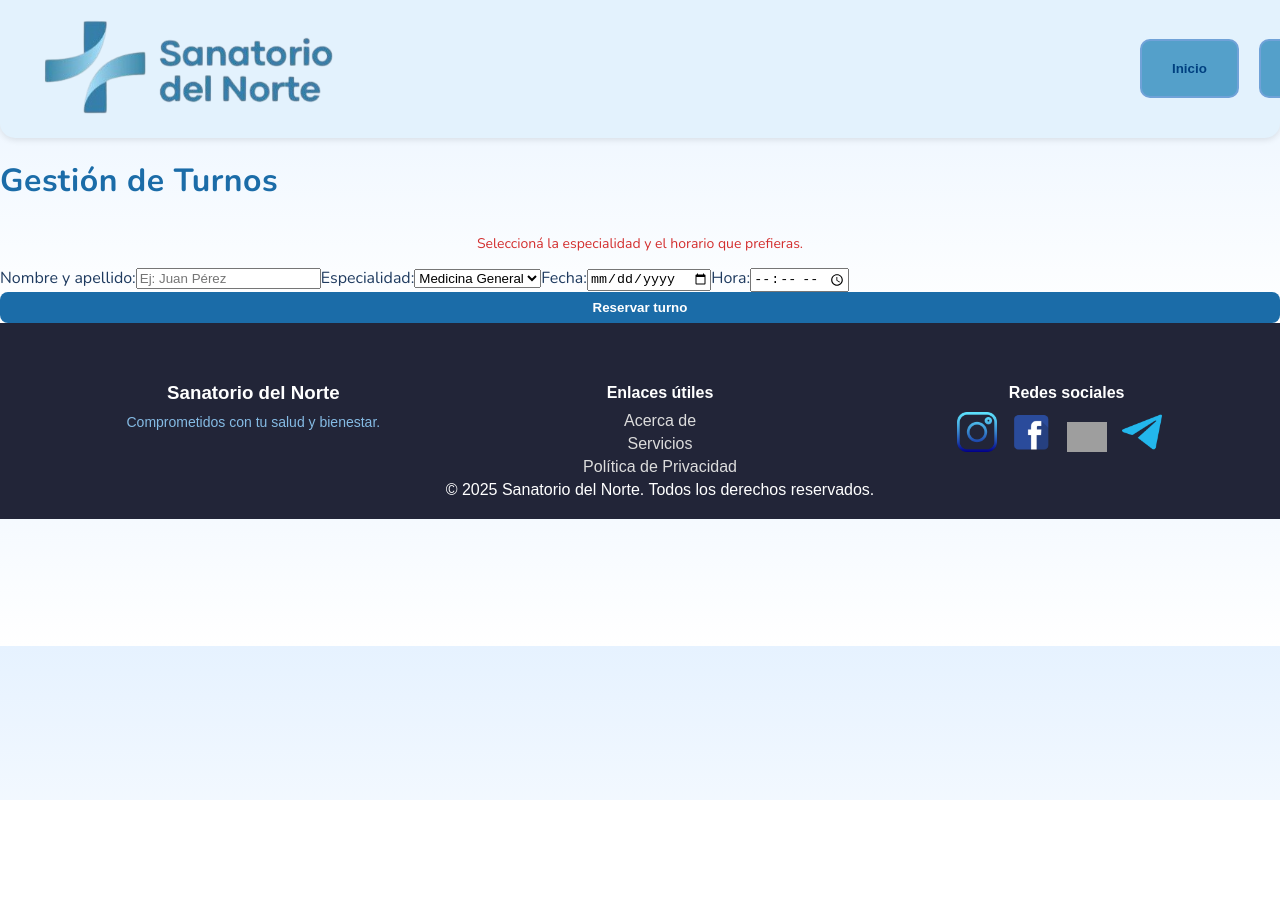
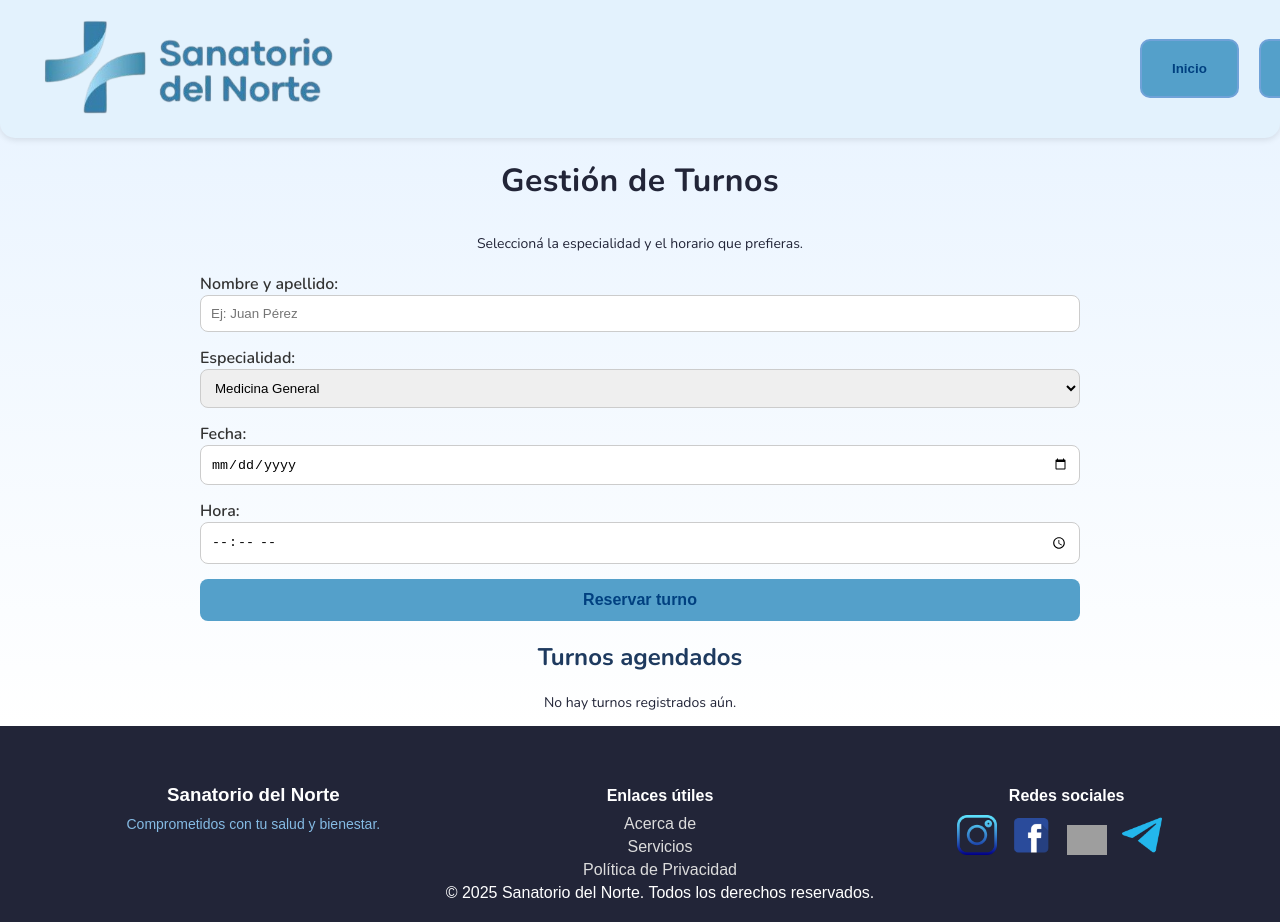
Before and after one commit to aishagomez602-ops/Proyecto-final-Maria, a React app in the folder Login/frontend/: page /turnos in a window 1280 px wide. Shown: the top 922 px of the page. Before the commit the page ends 800 px from the top, so only its background shows below. Built offline with nearby package versions, Linux system fonts and the light colour scheme; grey boxes are pictures that could not be loaded; the HTML template or start-up script is replaced by a standard one.

Commit message:
turnos
hice para agendar y borrar turnos

```diff
--- a/Login/frontend/src/Servicios.jsx
+++ b/Login/frontend/src/Servicios.jsx
@@ -113,7 +113,7 @@ function Servicios () {
 
         <figure className="areas">
           <button>
-            Gastrología <br />
+            Gastroenterología <br />
             <img src="imag/Gastrología.jpg" alt="Gastrología" className="imag" />
           </button>
         </figure>
--- a/Login/frontend/src/Turnos.css
+++ b/Login/frontend/src/Turnos.css
@@ -56,6 +56,90 @@ body {
   color: white;
   transform: scale(1.05);
 }
+--------------------------------------------------------MAIN---------------------------------------------------------------------------
+.turnos-main {
+  max-width: 700px;
+  margin: 40px auto;
+  background-color: #f8fbff;
+  padding: 30px;
+  border-radius: 15px;
+  box-shadow: 0 2px 10px rgba(0, 0, 0, 0.1);
+}
+
+.turnos-main h1 {
+  text-align: center;
+  color: #222538;
+}
+
+.turnos-container {
+  margin-top: 20px;
+  padding-left: 200px;
+  padding-right: 200px;
+}
+
+.turnos-form {
+  display: flex;
+  flex-direction: column;
+  gap: 15px;
+}
+
+.turnos-form label {
+  display: flex;
+  flex-direction: column;
+  font-weight: 600;
+  color: #333;
+}
+
+.turnos-form input,
+.turnos-form select {
+  padding: 10px;
+  border-radius: 8px;
+  border: 1px solid #ccc;
+}
+
+.turnos-form button {
+ background-color: rgb(84, 160, 202);
+  color: #004080;
+  border: none;
+  padding: 12px;
+  border-radius: 8px;
+  font-size: 16px;
+  cursor: pointer;
+  transition: 0.3s;
+}
+
+.turnos-form button:hover {
+  background-color: #5394d9;
+  color: white;
+}
+
+.turnos-lista {
+  text-align: center;
+}
+
+p{
+  color: #222538;
+}
+
+.turnos-lista ul {
+  list-style: none;
+  padding: 0;
+}
+
+.turnos-lista li {
+  background-color: #e8f0fe;
+  margin-bottom: 10px;
+  padding: 12px;
+  border-radius: 8px;
+}
+
+.turnos-lista button {
+  margin-left: 10px;
+  background: none;
+  border: none;
+  cursor: pointer;
+}
+
 
 ------------------------------------------------------FOOTER----------------------------------------------------------------------------
 
--- a/Login/frontend/src/Turnos.jsx
+++ b/Login/frontend/src/Turnos.jsx
@@ -1,7 +1,55 @@
 import { Link } from "react-router-dom";
+import { useState, useEffect } from "react";
 import "./Turnos.css";
 
 export default function Turnos() {
+
+    // Estado para los turnos guardados
+  const [turnos, setTurnos] = useState(() => {
+    const guardados = localStorage.getItem("turnos");
+    return guardados ? JSON.parse(guardados) : [];
+  });
+
+  // Estados para el formulario
+  const [nombre, setNombre] = useState("");
+  const [especialidad, setEspecialidad] = useState("Medicina General");
+  const [fecha, setFecha] = useState("");
+  const [hora, setHora] = useState("");
+
+  // Guardar los turnos en localStorage cada vez que cambian
+  useEffect(() => {
+    localStorage.setItem("turnos", JSON.stringify(turnos));
+  }, [turnos]);
+
+  // Función para enviar el formulario
+  const handleSubmit = (e) => {
+    e.preventDefault();
+
+    if (!nombre || !fecha || !hora) {
+      alert("Por favor, completá todos los campos.");
+      return;
+    }
+
+    const nuevoTurno = {
+      id: Date.now(),
+      nombre,
+      especialidad,
+      fecha,
+      hora,
+    };
+
+    setTurnos([...turnos, nuevoTurno]);
+    setNombre("");
+    setEspecialidad("Medicina General");
+    setFecha("");
+    setHora("");
+  };
+
+  // Función para eliminar un turno
+  const eliminarTurno = (id) => {
+    const nuevos = turnos.filter((t) => t.id !== id);
+    setTurnos(nuevos);
+  };
   return (
     <div className="turnos-page">
 
@@ -17,41 +65,80 @@ export default function Turnos() {
         </div>
 
       </header>
+
     <main className="turnos-main">
       <h1>Gestión de Turnos</h1>
       <p>Seleccioná la especialidad y el horario que prefieras.</p>
 
       <div className="turnos-container">
-          <form className="turnos-form">
+        <form className="turnos-form" onSubmit={handleSubmit}>
           <label>
             Nombre y apellido:
-              <input type="text" placeholder="Ej: Juan Pérez" />
+            <input
+              type="text"
+              value={nombre}
+              onChange={(e) => setNombre(e.target.value)}
+              placeholder="Ej: Juan Pérez"
+            />
           </label>
 
           <label>
             Especialidad:
-              <select>
+            <select
+              value={especialidad}
+              onChange={(e) => setEspecialidad(e.target.value)}
+            >
               <option>Medicina General</option>
               <option>Pediatría</option>
               <option>Odontología</option>
               <option>Dermatología</option>
               <option>Oftalmología</option>
+              <option>Gastroenterología</option>
+              <option>Neumología</option>
+              <option>Médico cirujano</option>
+              <option>Nutrición</option>
+
             </select>
           </label>
 
           <label>
             Fecha:
-              <input type="date" />
+            <input
+              type="date"
+              value={fecha}
+              onChange={(e) => setFecha(e.target.value)}
+            />
           </label>
 
           <label>
             Hora:
-              <input type="time" />
+            <input
+              type="time"
+              value={hora}
+              onChange={(e) => setHora(e.target.value)}
+            />
           </label>
 
           <button type="submit">Reservar turno</button>
         </form>
       </div>
+
+      <section className="turnos-lista">
+        <h2>Turnos agendados</h2>
+        {turnos.length === 0 ? (
+          <p>No hay turnos registrados aún.</p>
+        ) : (
+          <ul>
+            {turnos.map((t) => (
+              <li key={t.id}>
+                <strong>{t.nombre}</strong> — {t.especialidad} <br />
+                📅 {t.fecha} ⏰ {t.hora}
+                <button onClick={() => eliminarTurno(t.id)}>🗑️ Eliminar</button>
+              </li>
+            ))}
+          </ul>
+        )}
+      </section>
     </main>
       <footer className="footer">
         <div className="footer-container">
```
Lines whose indentation alone changed are shown as unchanged.
